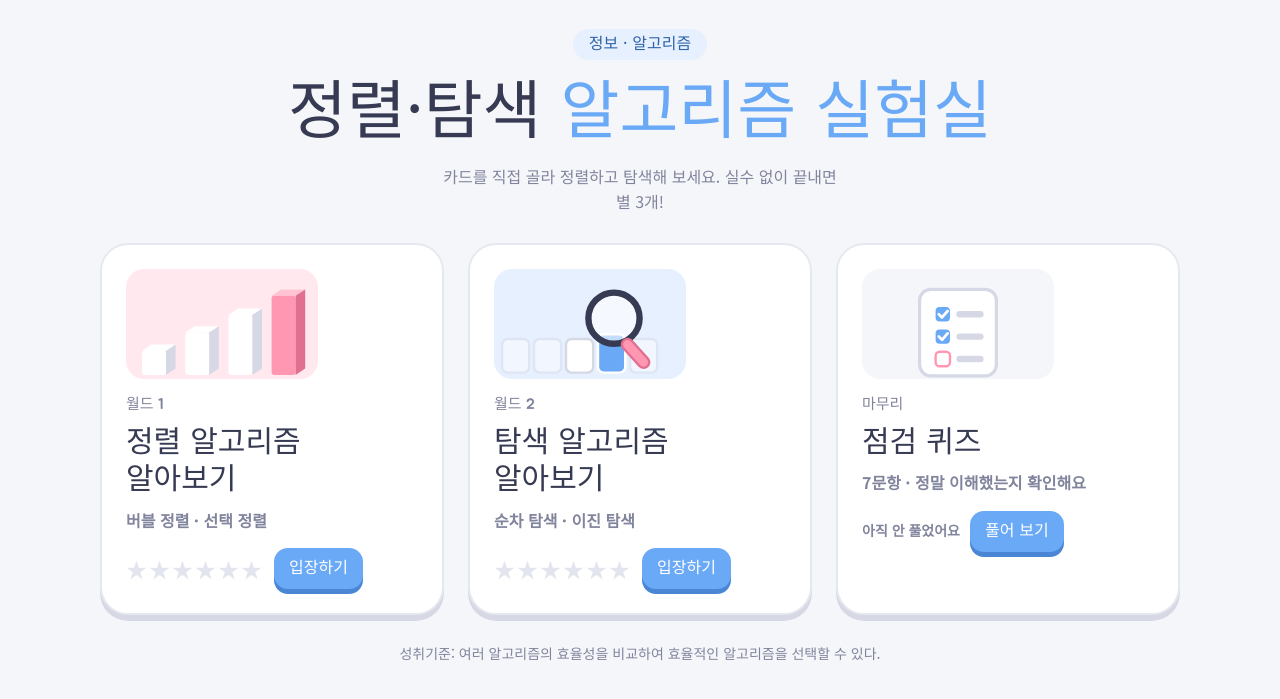
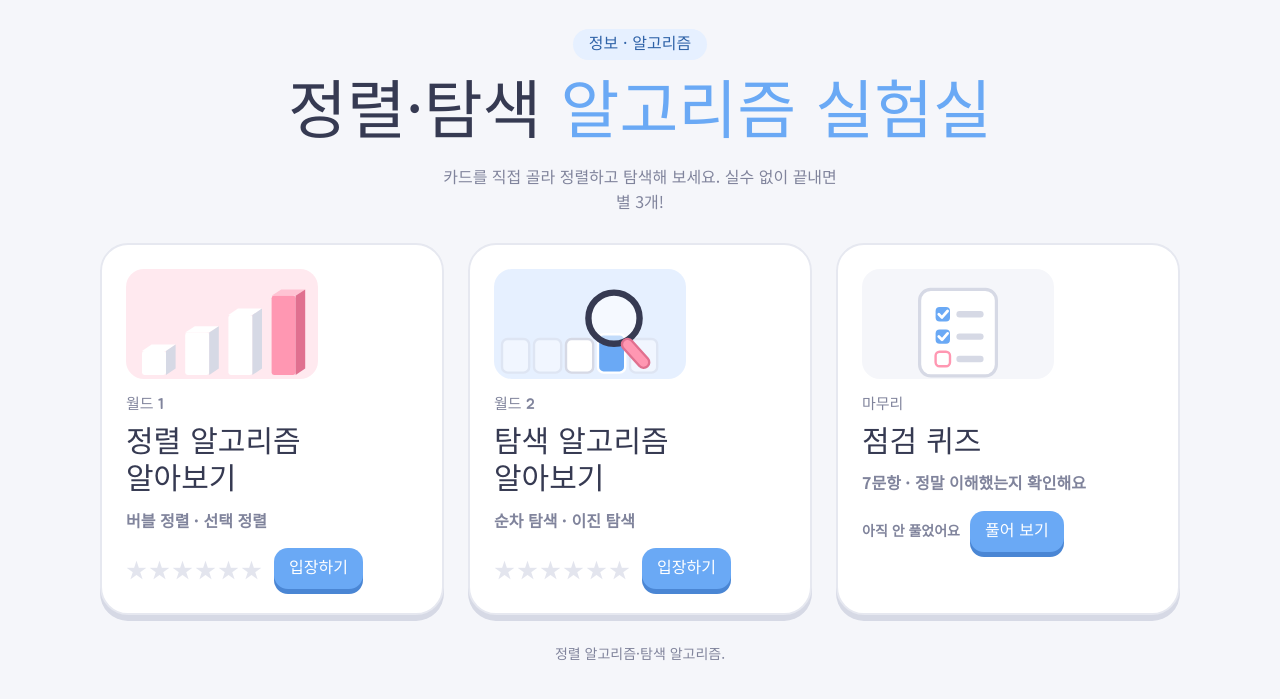
Before and after one commit to pangmonn/algorithm-lab, a plain HTML site: page index.html in a window 1280 px wide. Shown: the part 65-764 px from the top of the page. Drawn offline with Linux system fonts and the light colour scheme.

Commit message:
Update index.html

```diff
--- a/index.html
+++ b/index.html
@@ -414,7 +414,7 @@ canvas#confetti{position:fixed;inset:0;pointer-events:none;z-index:60}
       <div class="foot"><span class="quiz-best" id="homeQuizBest">아직 안 풀었어요</span><span class="gbtn gold small">풀어 보기</span></div>
     </button>
   </div>
-  <p class="goal-line">성취기준: 여러 알고리즘의 효율성을 비교하여 효율적인 알고리즘을 선택할 수 있다.</p>
+  <p class="goal-line">정렬 알고리즘·탐색 알고리즘.</p>
 </section>
 
 <!-- SORT -->
```
